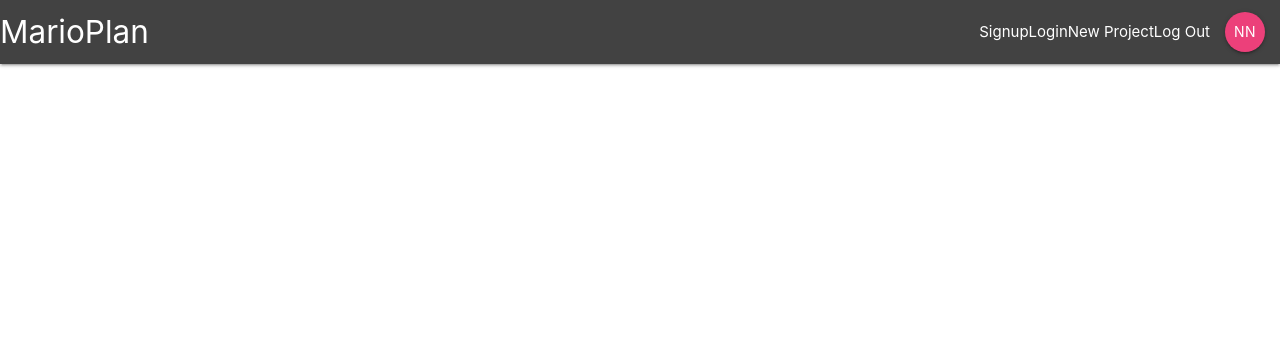
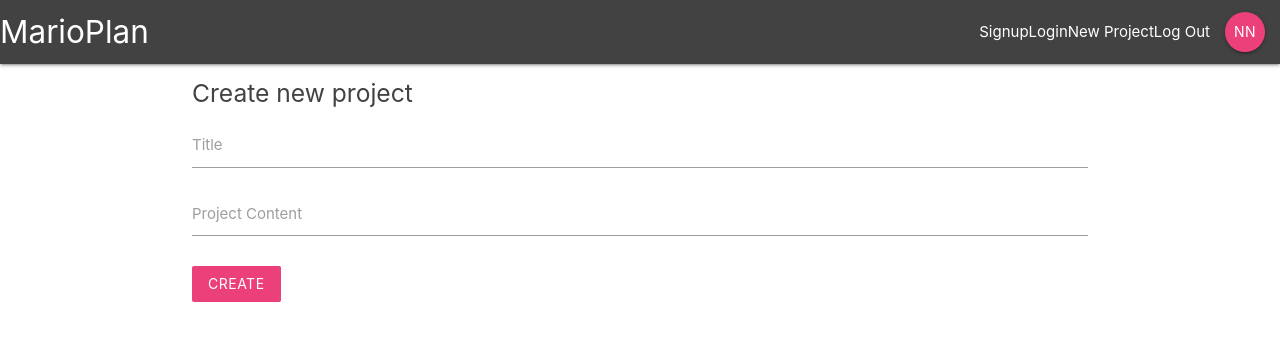
Before and after one commit to rickrribeiro/FirebaseLearning, a React (Create React App) app: page /create in a window 1280 px wide. Shown: the top 340 px of the page. Built offline with nearby package versions, Linux system fonts and the light colour scheme.

Commit message:
create project

```diff
--- a/src/App.js
+++ b/src/App.js
@@ -5,6 +5,7 @@
 import ProjectDetails from './components/projects/ProjectDetails.js'
 import SignIn from './components/auth/SignIn.js'
 import SignUp from './components/auth/SignUp.js'
+import CreateProject from './components/projects/CreateProject.js'
 class App extends Component {
   render() {
     return (
@@ -16,6 +17,7 @@
            <Route path = '/project/:id' component = {ProjectDetails} />
            <Route path = '/signin' component = {SignIn} />
            <Route path = '/signup' component = {SignUp} />
+           <Route path = '/create' component = {CreateProject} />
          </Switch>
         </div>
       </BrowserRouter>
--- a/src/components/auth/SignUp.js
+++ b/src/components/auth/SignUp.js
@@ -25,7 +25,15 @@
     return (
       <div className= "container">
             <form onSubmit ={this.handleSubmit} className="white">
-                 <h5 className = "grey-text text-darken-3">Sign In</h5>
+                 <h5 className = "grey-text text-darken-3">Sign Up</h5>
+                 <div className="input-field">
+                    <label htmlFor="firstName">First Name</label>
+                    <input type ="text" id="firstName" onChange ={this.handleChange} />
+                 </div>
+                 <div className="input-field">
+                    <label htmlFor="lastName">Last Name</label>
+                    <input type ="text" id="lastName" onChange ={this.handleChange} />
+                 </div>
                  <div className="input-field">
                     <label htmlFor="email">Email</label>
                     <input type ="email" id="email" onChange ={this.handleChange} />
@@ -35,15 +43,7 @@
                     <input type ="password" id="password" onChange ={this.handleChange} />
                  </div>
                  <div className="input-field">
-                    <label htmlFor="firstName">First Name</label>
-                    <input type ="text" id="firstName" onChange ={this.handleChange} />
-                 </div>
-                 <div className="input-field">
-                    <label htmlFor="lastName">Last Name</label>
-                    <input type ="text" id="lastName" onChange ={this.handleChange} />
-                 </div>
-                 <div className="input-field">
-                     <button className ="btn pink lighten-1 z-depth-0">Login</button>
+                     <button className ="btn pink lighten-1 z-depth-0">Sign Up</button>
                  </div>
             </form>
       </div>
--- a/src/components/projects/CreateProject.js
+++ b/src/components/projects/CreateProject.js
@@ -0,0 +1,44 @@
+import React, { Component } from 'react'
+
+export class CreateProject extends Component {
+
+    state = {
+        title: '',
+        content :''
+    }
+
+    handleChange = (e) => {
+        this.setState({
+            [e.target.id]: e.target.value
+        })
+
+    }
+
+    handleSubmit = (e) => {
+        e.preventDefault()
+        console.log(this.state)
+    }
+
+    render() {
+    return (
+      <div className= "container">
+            <form onSubmit ={this.handleSubmit} className="white">
+                 <h5 className = "grey-text text-darken-3">Create new project</h5>
+                 <div className="input-field">
+                    <label htmlFor="title">Title</label>
+                    <input type ="text" id="title" onChange ={this.handleChange} />
+                 </div>
+                 <div className="input-field">
+                    <label htmlFor="content">Project Content</label>
+                    <textarea className ="materialize-textarea" id="content" onChange ={this.handleChange} ></textarea>
+                 </div>
+                 <div className="input-field">
+                     <button className ="btn pink lighten-1 z-depth-0">Create</button>
+                 </div>
+            </form>
+      </div>
+    )
+  }
+}
+
+export default CreateProject
```
